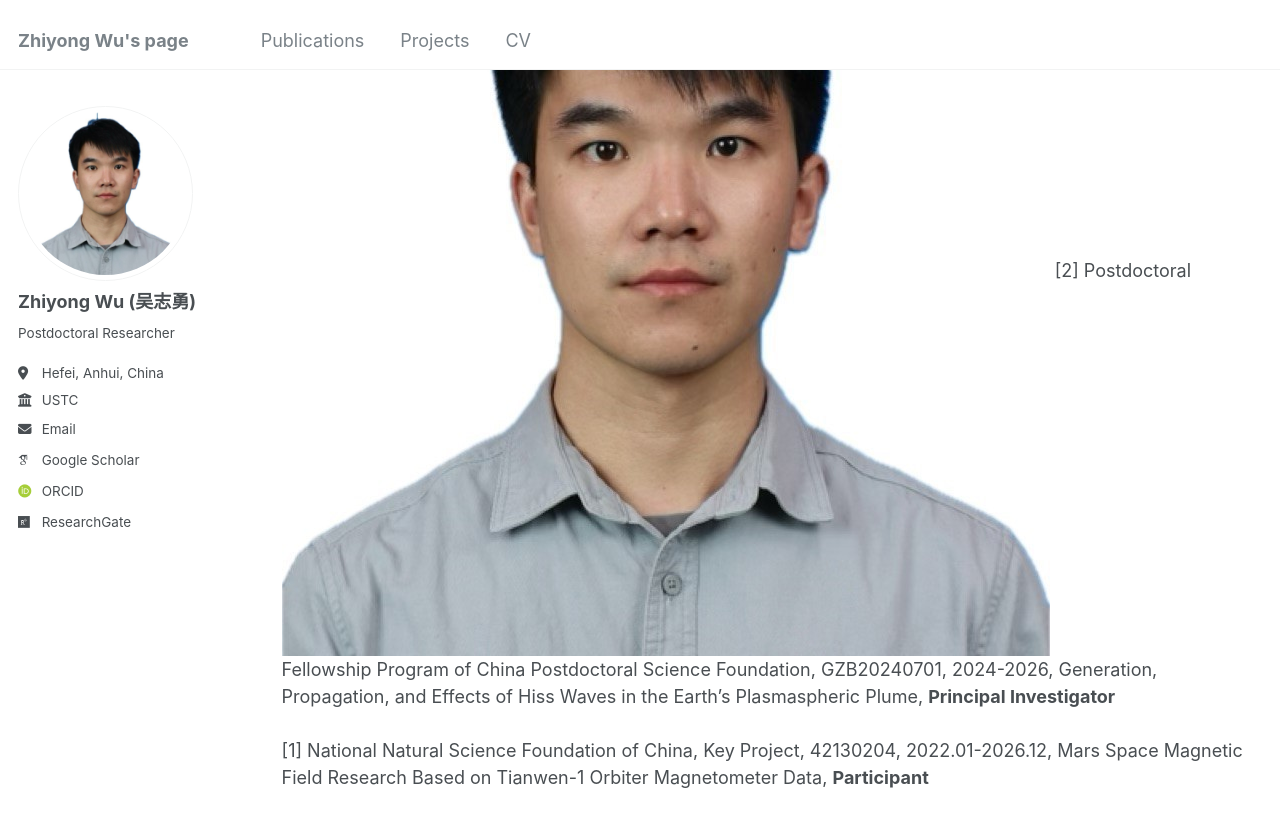
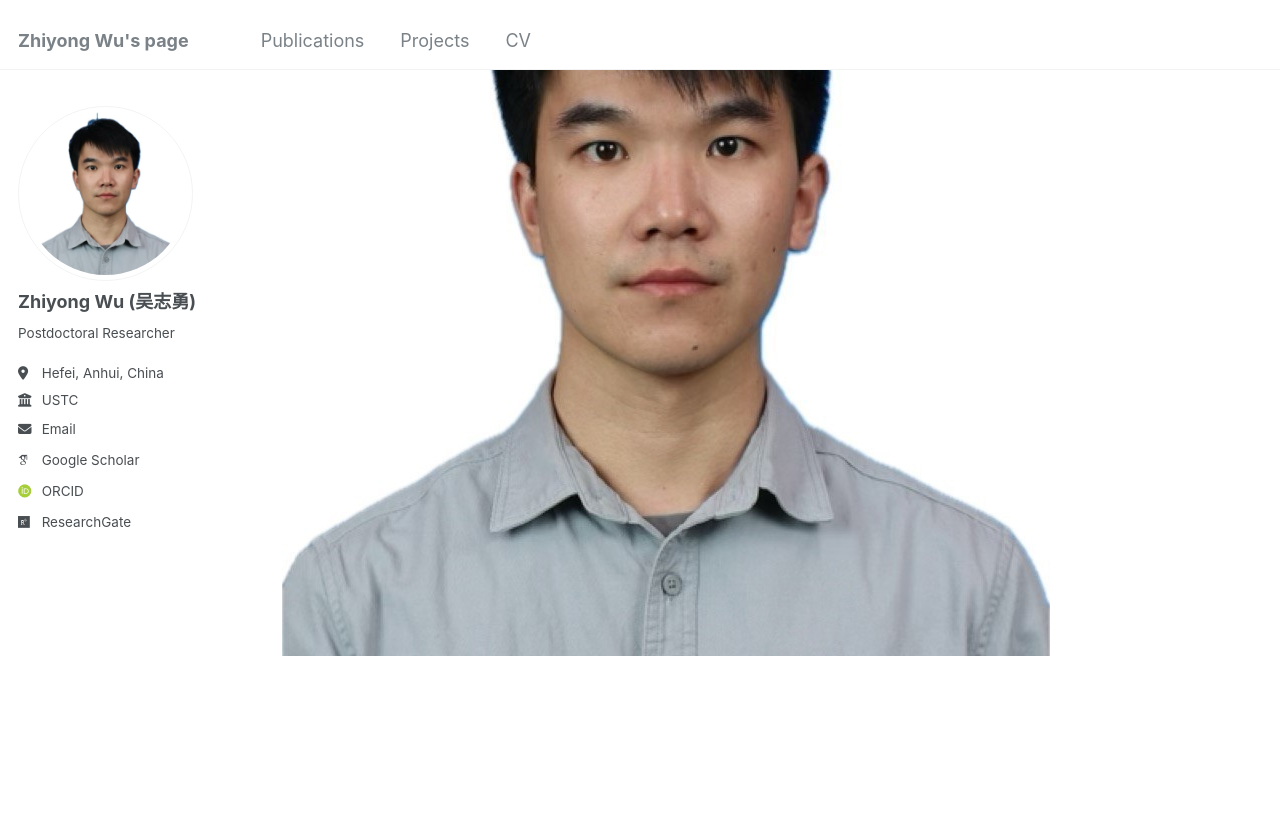
Before and after one commit to Z-Y-Wu/ZW-, a Jekyll site: the page built from _pages/projects.html, in a window 1280 px wide and 900 px high, scrolled down 362 px. Shown: the top 827 px of the window. Built offline with Jekyll 4.4.1, drawn with Linux system fonts in a browser that asks for light colours; some web fonts are replaced.

Commit message:
Update projects.html

```diff
--- a/_pages/projects.html
+++ b/_pages/projects.html
@@ -8,7 +8,3 @@ author_profile: true
 <h1>欢迎来到我的科研项目</h1>
 <p>这是我项目的图示：</p>
 <img src="../images/person.jpg" alt="Project Image">
-
-
-[2] Postdoctoral Fellowship Program of China Postdoctoral Science Foundation, GZB20240701, 2024-2026, Generation, Propagation, and Effects of Hiss Waves in the Earth’s Plasmaspheric Plume, <strong>Principal Investigator</strong><br><br>
-[1] National Natural Science Foundation of China, Key Project, 42130204, 2022.01-2026.12, Mars Space Magnetic Field Research Based on Tianwen-1 Orbiter Magnetometer Data, <strong>Participant</strong>
```
